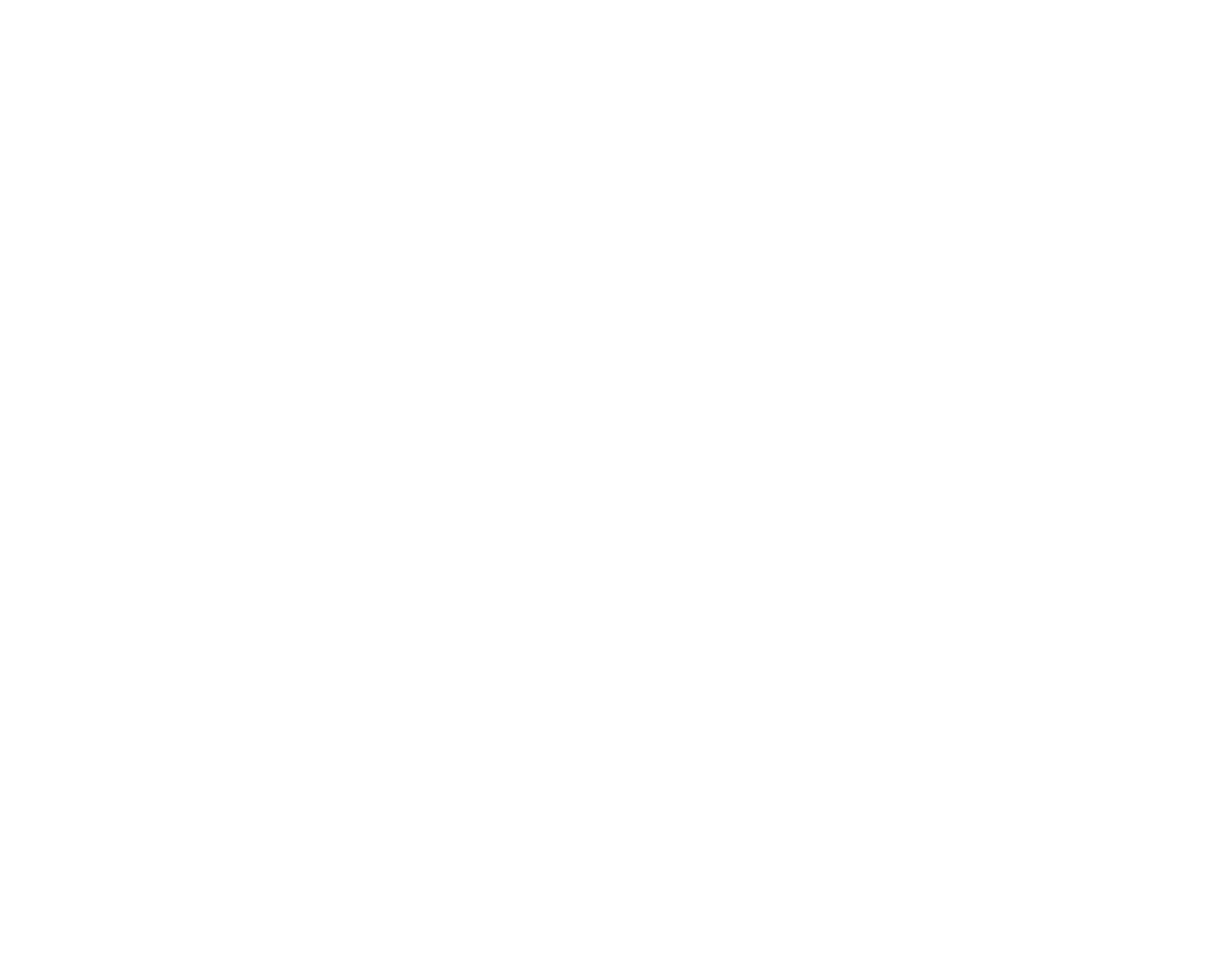
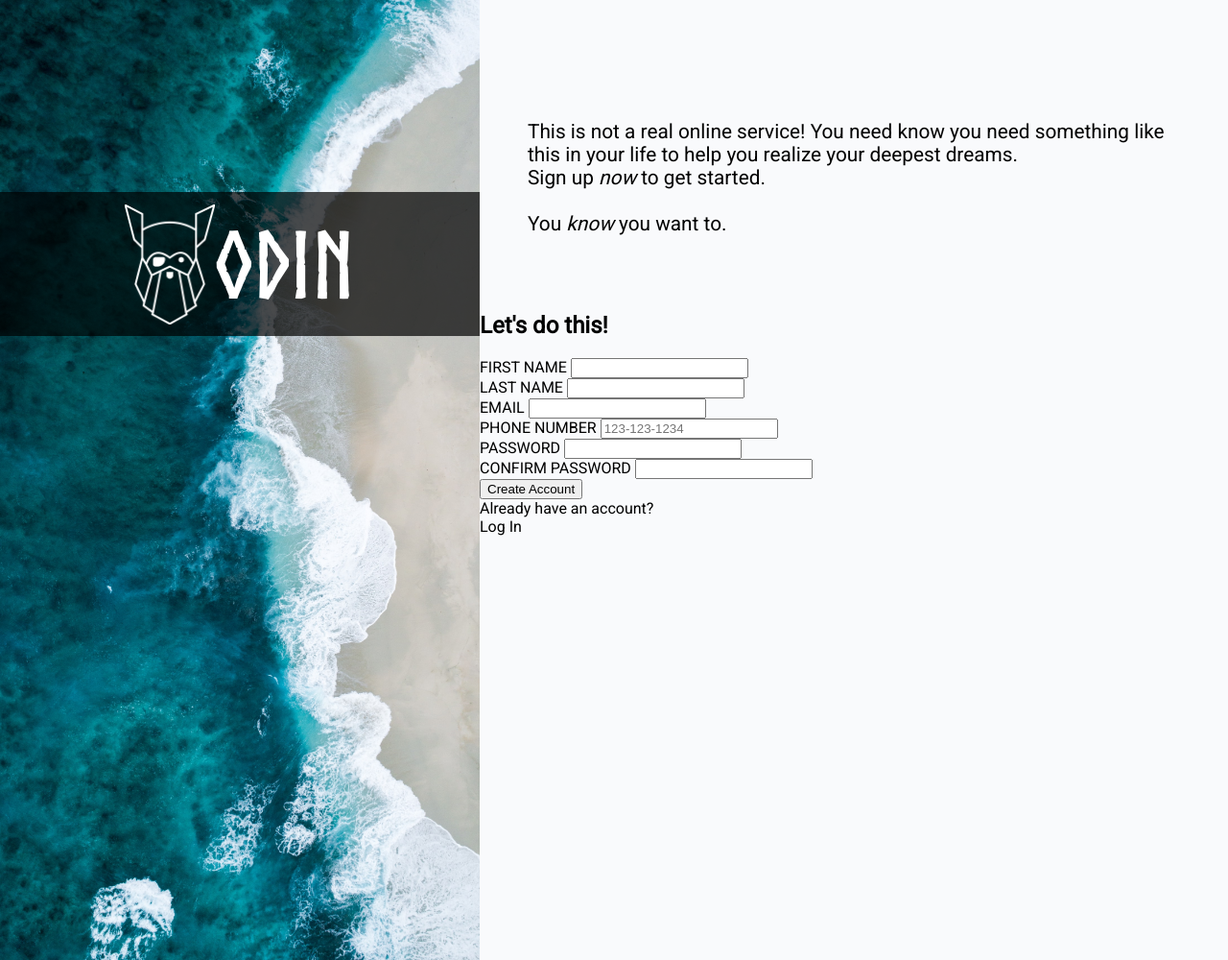
Before and after one commit to issamood/Sign-Up-Form, a plain HTML site: page index.html in a window 1280 px wide. Shown: the whole page at 96% size. Before the commit the page ends 800 px from the top, so only its background shows below. Drawn offline with Linux system fonts and the light colour scheme.

Commit message:
Finished sidebar, working on form

```diff
--- a/index.html
+++ b/index.html
@@ -1,5 +1,6 @@
 <!DOCTYPE html>
 <html lang="en">
+
 <head>
     <meta charset="UTF-8">
     <meta http-equiv="X-UA-Compatible" content="IE=edge">
@@ -7,8 +8,66 @@
     <title>Sign Up Form</title>
     <link rel="stylesheet" href="style.css">
     <script src="javascript.js"></script>
+    <link rel="preconnect" href="https://fonts.googleapis.com">
+    <link rel="preconnect" href="https://fonts.gstatic.com" crossorigin>
+    <link href="https://fonts.googleapis.com/css2?family=Roboto&display=swap" rel="stylesheet">
 </head>
+
 <body>
+    <div class="sidebar">
+        <img src="pictures/waves.jpg" alt="Beach waves" class="sidebarImage">
+        <div class="logoBar">
+            <img src="pictures/odin-lined.png" alt="Odin Project Logo" class="logoImage">
+            <div class="logoText">ODIN</div>
+        </div>
+    </div>
 
+    <div class="formContainer">
+        <div class="formQuote">
+            This is not a real online service! You need know you need
+            something like this in your life to help you realize your deepest dreams. <br />
+            Sign up <em>now</em> to get started. <br />
+            <br />
+            You <em>know</em> you want to.
+        </div>
+        <form action="" method="post">
+            <section>
+                <h2 class="formHeader">Let's do this!</h2>
+                <div>
+                    <label for="firstName">FIRST NAME</label>
+                    <input type="text" id="firstName" name="firstName" required>
+                </div>
+                <div>
+                    <label for="lastName">LAST NAME</label>
+                    <input type="text" id="lastName" name="lastName" required>
+                </div>
+                <div>
+                    <label for="email">EMAIL</label>
+                    <input type="email" id="email" name="email">
+                </div>
+                <div>
+                    <label for="phoneNumber">PHONE NUMBER</label>
+                    <input type="tel" id="phoneNumber" name="phoneNumber" pattern="[0-9]{3}-[0-9]{3}-[0-9]{4}"
+                        placeholder="123-123-1234" required>
+                </div>
+                <div>
+                    <label for="password">PASSWORD</label>
+                    <input type="password" id="password" name="password" required>
+                </div>
+                <div>
+                    <label for="passwordConfirm">CONFIRM PASSWORD</label>
+                    <input type="password" id="passwordConfirm" name="passwordConfirm" required>
+                </div>
+            </section>
+            <section>
+                <button type="submit">Create Account</button>
+            </section>
+        </form>
+        <div>
+            Already have an account? <div class="login">Log In</div>
+        </div>
+    </div>
+    </div>
 </body>
+
 </html>
--- a/style.css
+++ b/style.css
@@ -0,0 +1,71 @@
+body {
+    display: flex;
+    background-color: #f9fafc;
+    margin: 0;
+}
+
+@font-face {
+    font-family: odinFont;
+    src: url(font/Norse-Bold.otf);
+}
+
+.sidebar{
+    display: flex;
+    height: 1000px;
+    width: 500px;
+    justify-content: flex-start;
+}
+
+.sidebarImage{
+    width: inherit;
+    height: inherit;
+    object-fit: cover;
+    display: inline-flex;
+    transform: scaleX(-1);
+}
+
+.logoBar{
+    display: flex;
+    flex-wrap: wrap;
+    justify-content: center;
+    align-items: center;
+
+    width: inherit;
+    height: 150px;
+
+    position: absolute;
+    top: 200px;
+
+    background-color: rgba(0, 0, 0, 0.7)
+}
+
+.logoImage{
+    width: auto;
+    height: 125px;
+    opacity: 100%;
+
+
+}
+
+.logoText{
+    font-family: odinFont;
+    color: white;
+    font-size: 6rem;
+}
+
+.formContainer{
+    display: flex;
+    flex-direction: column;
+    width: 100%;
+    font-family: 'Roboto', sans-serif;
+}
+
+.formQuote{
+    width: 700px;
+    margin-top: 125px;
+    margin-left: 50px;
+    margin-bottom: 60px;
+
+    font-size: 1.3rem;
+    font-weight: 500;
+}
```
Also changed, not shown: font/Norse-Bold.otf (added), pictures/odin-lined.png (added), pictures/waves.jpg (added).
